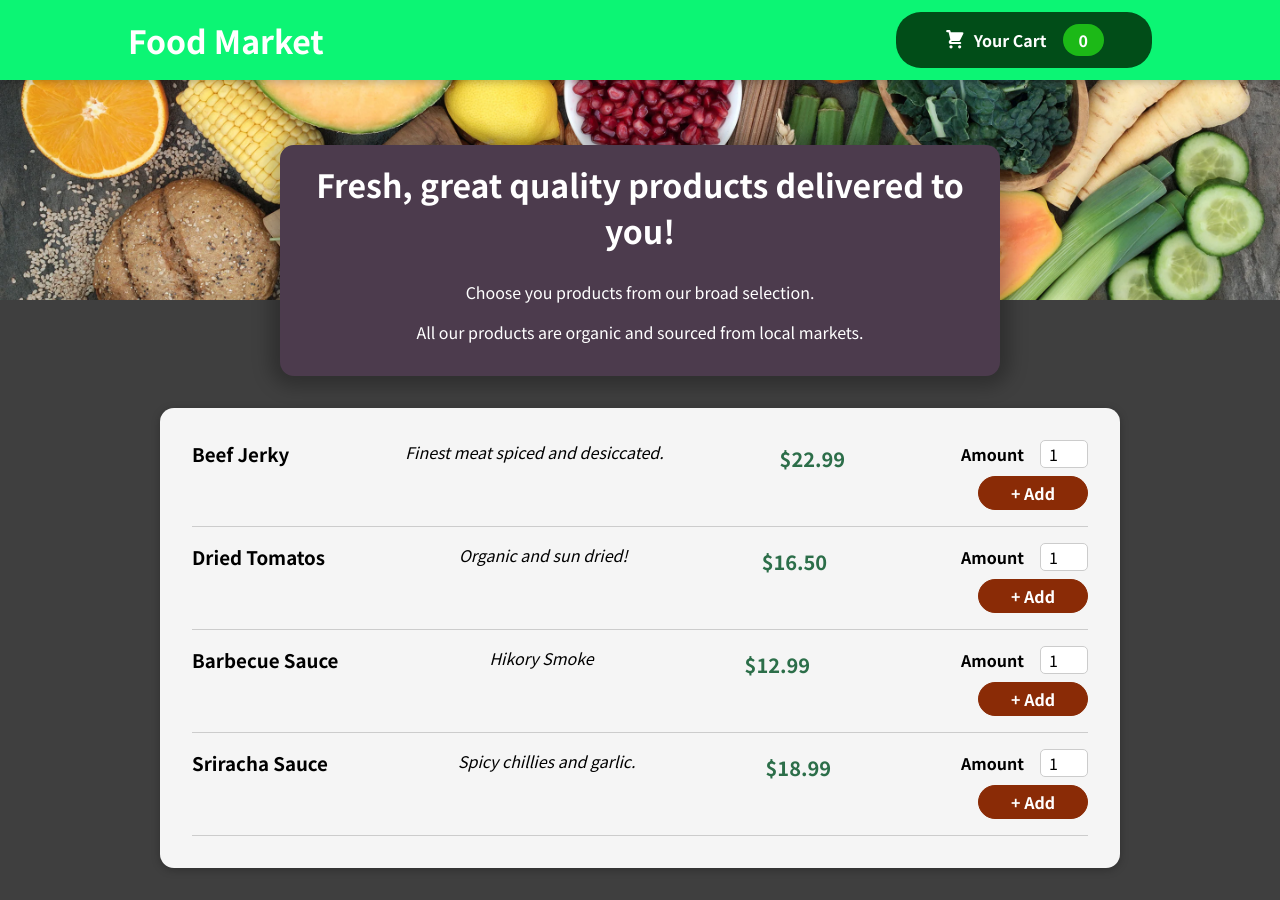
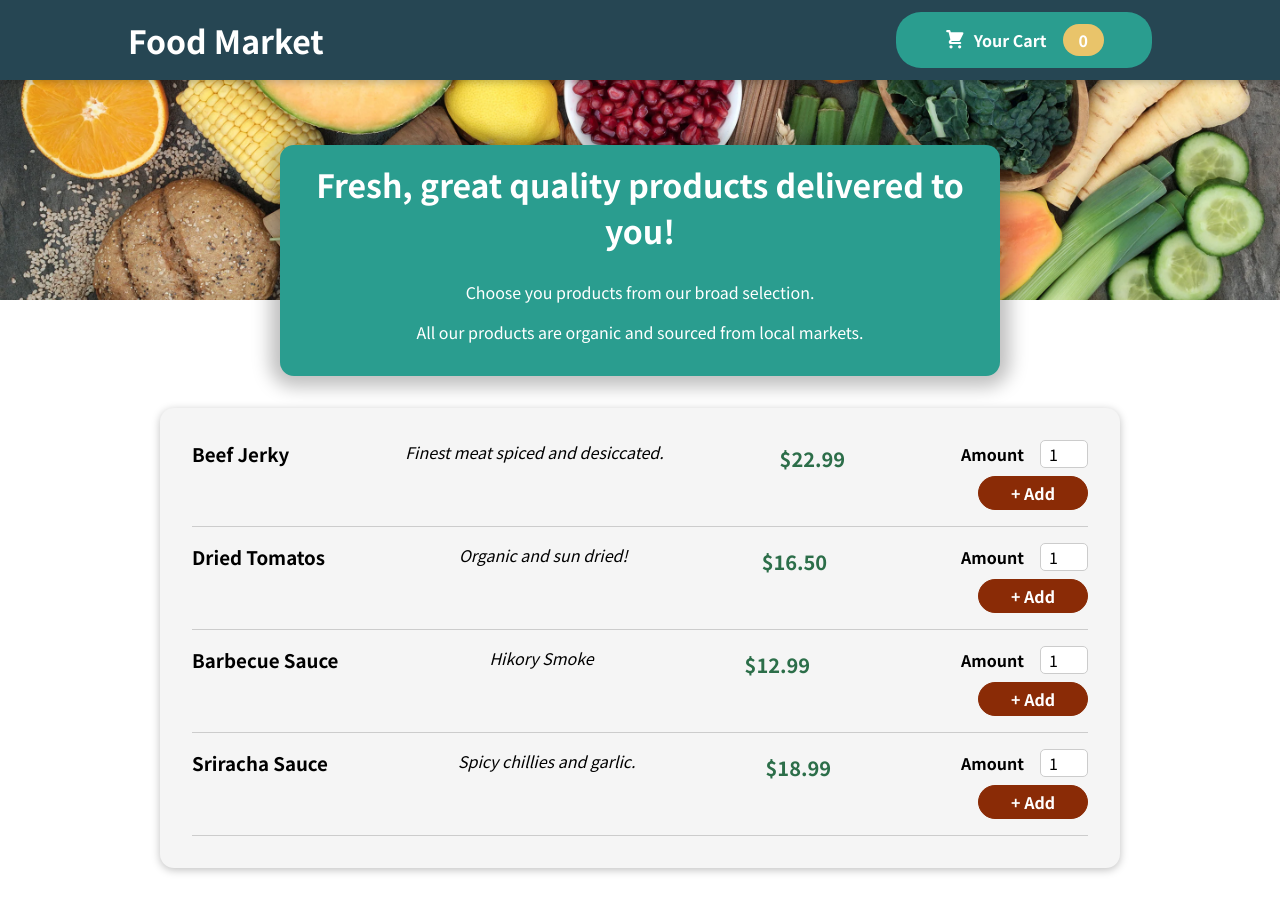
Before and after one commit to eduardosacco/react-food-market, a React (Create React App) app: page / in a window 1280 px wide. Built offline with nearby package versions, Linux system fonts and the light colour scheme.

Commit message:
Start implementing theming

```diff
--- a/src/App.js
+++ b/src/App.js
@@ -3,6 +3,7 @@ import Cart from "./components/Cart/Cart";
 import Header from "./components/Layout/Header";
 import Products from './components/Products/Products';
 import CartProvider from "./store/CartProvider";
+import classes from './Themes.module.css';
 
 function App() {
   const [showCart, setShowCart] = useState(false);
@@ -16,6 +17,7 @@ function App() {
   }
 
   return (
+    <div className={classes['main-theme']}>
       <CartProvider>
         {showCart && <Cart onHideCart={hideCartHandler}/>}
         <Header onShowCart={showCartHandler} />
@@ -23,6 +25,8 @@ function App() {
           <Products />
         </main>
       </CartProvider>
+    </div>
+
   );
 }
 
--- /dev/null
+++ b/src/Themes.module.css
@@ -0,0 +1,7 @@
+.main-theme {
+    --color-1: #264653;
+    --color-2: #2A9D8F;
+    --color-3: #E9C46A;
+    --color-4: #F4A261;
+    --color-5: #E76F51;
+ }
--- a/src/components/Layout/Header.module.css
+++ b/src/components/Layout/Header.module.css
@@ -4,7 +4,7 @@
     left: 0;
     width: 100%;
     height: 5rem;
-    background-color: #0CF574;
+    background-color: var(--color-1);
     color: white;
     display: flex;
     justify-content: space-between;
--- a/src/components/Layout/HeaderCartButton.module.css
+++ b/src/components/Layout/HeaderCartButton.module.css
@@ -2,7 +2,7 @@
     cursor: pointer;
     font: inherit;
     border: none;
-    background-color: #014d18;
+    background-color: var(--color-2);
     color: white;
     padding: 0.75rem 3rem;
     display: flex;
@@ -13,7 +13,7 @@
 }
 
 .button:hover, .button:active {
-    background-color: #047918;
+    background-color: var(--color-5);
 }
 
 .icon {
@@ -23,16 +23,16 @@
 }
 
 .badge {
-    background-color: #1cb917;
+    background-color: var(--color-3);
     padding: 0.25rem 1rem;
     border-radius: 25px;
     margin-left: 1rem;
     font-weight: bold;
 }
 
-.button:hover .badge, .button:active .badge {
+/* .button:hover .badge, .button:active .badge {
     background-color: #0c921e;
-}
+} */
 
 .bump {
     animation: bump 300ms ease-out;
--- a/src/components/Products/ProductsSummary.module.css
+++ b/src/components/Products/ProductsSummary.module.css
@@ -5,7 +5,7 @@
     margin: auto;
     margin-top: -10rem;
     position: relative;
-    background-color: #4C3B4D;
+    background-color: var(--color-2);
     color: white;
     border-radius: 14px;
     padding: 1rem;
--- a/src/index.css
+++ b/src/index.css
@@ -10,5 +10,5 @@ html {
 
 body {
   margin: 0;
-  background-color: #3f3f3f;
+  background-color: white;
 }
```
Lines whose indentation alone changed are shown as unchanged.
